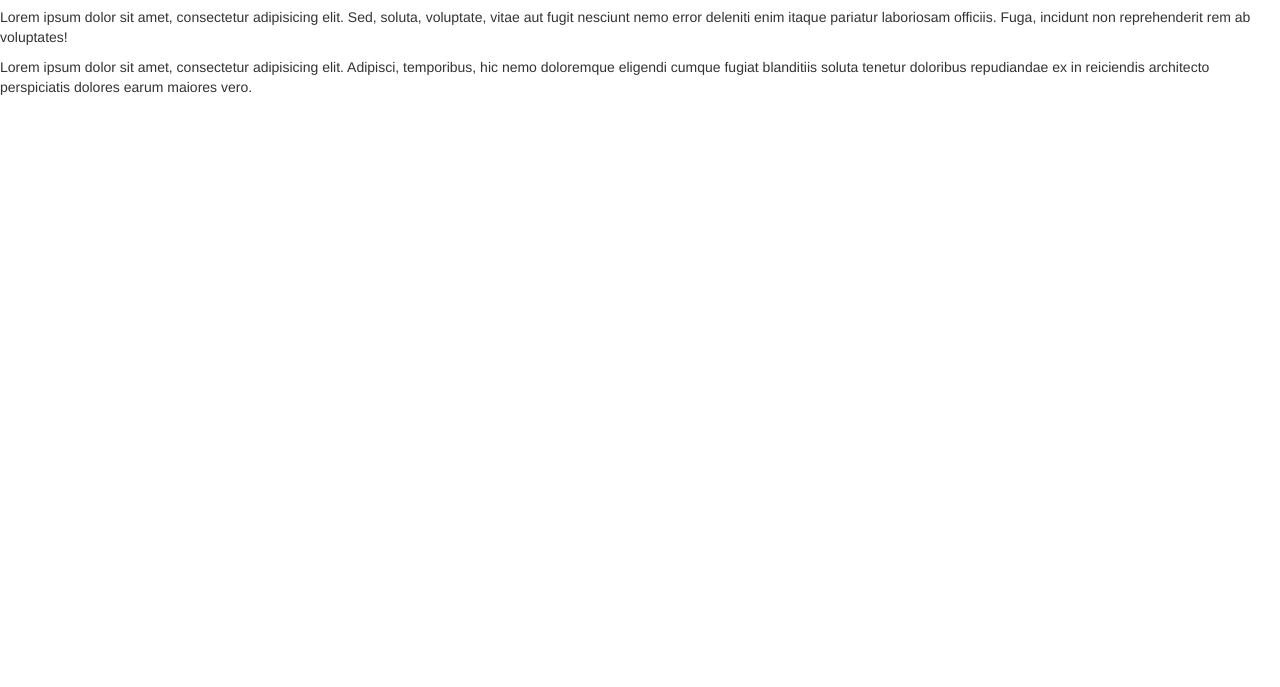
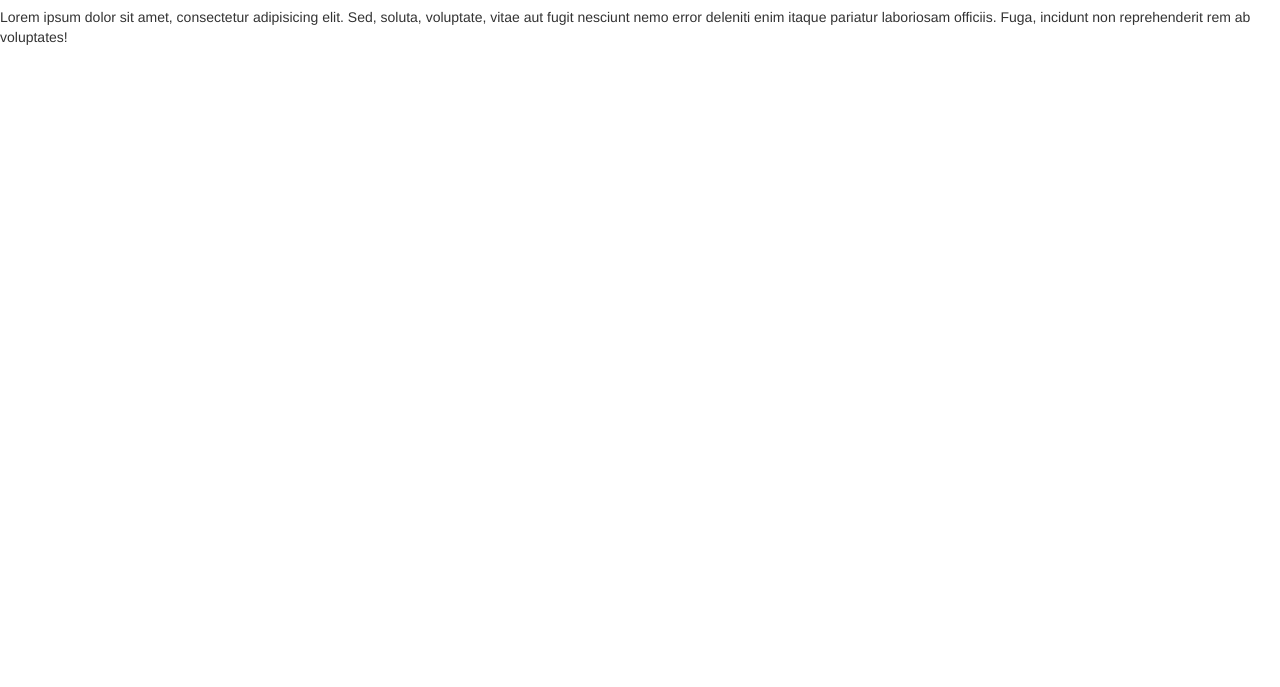
Before and after one commit to GamerShadowrun/bootstrap3, a plain HTML site: page index.html in a window 1280 px wide. Shown: the part 113-800 px from the top of the page. Drawn offline with nearby package versions, Linux system fonts and the light colour scheme.

Commit message:
index.html
cambios en el index de bootstrap 3

```diff
--- a/index.html
+++ b/index.html
@@ -27,11 +27,6 @@
       Lorem ipsum dolor sit amet, consectetur adipisicing elit. Sed, soluta, voluptate, vitae aut fugit nesciunt nemo error deleniti enim itaque pariatur laboriosam officiis. Fuga, incidunt non reprehenderit rem ab voluptates!
     </p>
 
-    <p>
-      Lorem ipsum dolor sit amet, consectetur adipisicing elit. Adipisci, temporibus, hic nemo doloremque eligendi cumque fugiat blanditiis soluta tenetur doloribus repudiandae ex in reiciendis architecto perspiciatis dolores earum maiores vero.
-    </p>
-
-
     <!-- jQuery (necessary for Bootstrap's JavaScript plugins) -->
     <script src="https://ajax.googleapis.com/ajax/libs/jquery/1.11.0/jquery.min.js"></script>
     <!-- Include all compiled plugins (below), or include individual files as needed -->
```
